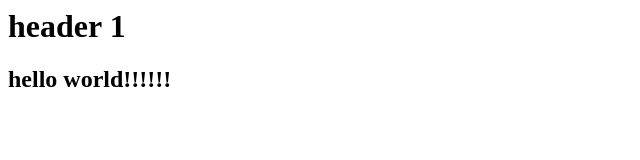
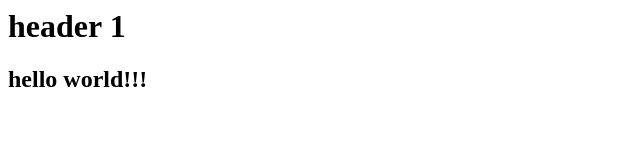
Before and after one commit to HappyBoycoder/onlineshopping, a plain HTML site: page HelloWorld.html in a window 1280 px wide. Shown: the full height of the page, 0-640 px from the left. Drawn offline with Linux system fonts and the light colour scheme.

Commit message:
asdasdasd

```diff
--- a/HelloWorld.html
+++ b/HelloWorld.html
@@ -5,7 +5,7 @@
 <body>
 
 <h1>header 1</h1>
-<h2>hello world!!!!!!</h2>
+<h2>hello world!!!</h2>
 </body>
 
 
```
